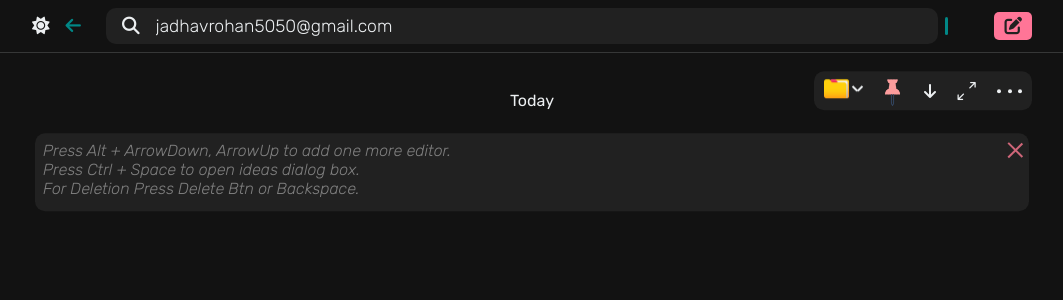
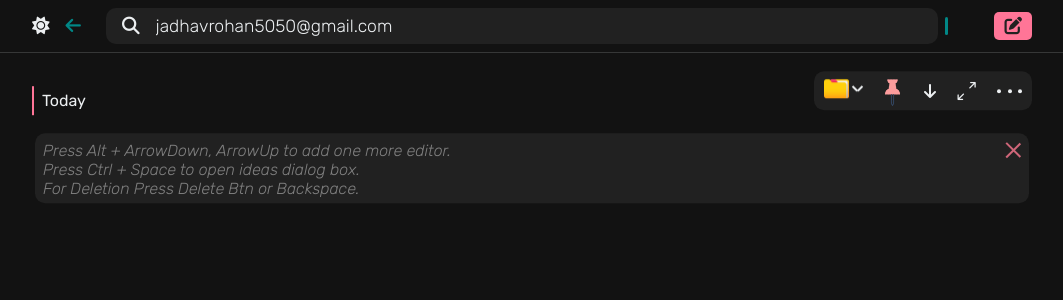
Before and after one commit to JadhavRohan5256/ideaflow, an Angular app: page / in a window 1280 px wide. Shown: the top 300 px of the page, without its empty margins (108-1171 px from the left). Built offline with nearby package versions, Linux system fonts and the light colour scheme.

Commit message:
some bug fixes

```diff
--- a/src/app/editor/editor.component.css
+++ b/src/app/editor/editor.component.css
@@ -36,12 +36,23 @@
 }
 
 .content-date {
-    text-align: center;
+    text-align: left;
     position: sticky;
     top: 0;
     right:0;
     z-index: 400;
-    padding: 20px 0;
+    padding: 20px 10px;
+    overflow: hidden;
+}
+
+.content-date::before {
+    content: "";
+    position: absolute;
+    left: 0;
+    top: 25%;
+    width: 2px;
+    height: 50%;
+    background-color: var(--primary-color);
 }
 
 .ideas {
@@ -86,8 +97,8 @@
 .close-wrapper {
     width: 20px;
     cursor: pointer;
-    margin-top: -1.5rem;
-    margin-right: 0.2rem;
+    margin-top: -20px;
+    margin-right: 5px;
     align-self: end;
 }
 
@@ -135,8 +146,7 @@
     font-family: var(--poppin);
     font-weight: 200;
     overflow-y: auto;
-    margin-top: 0.5rem;
-    padding: 0 0.5rem;
+    padding: 10px;
     z-index: 30;
     overflow-x: hidden;
 }
```
